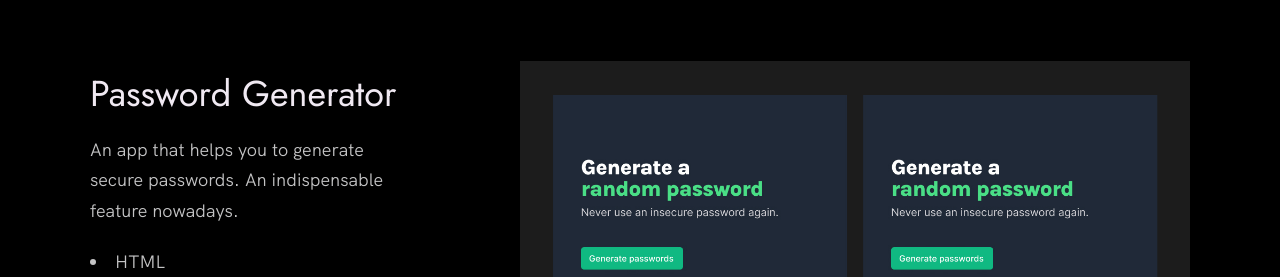
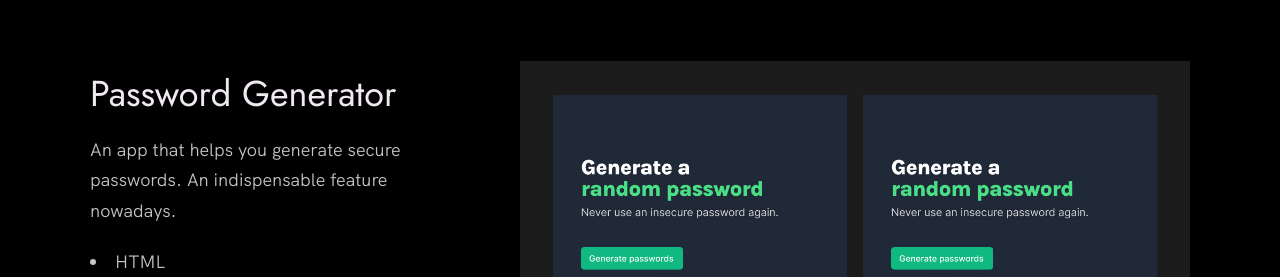
Before and after one commit to JeremyFlores137/Porftfolio, a website built with Vite: page index.html in a window 1280 px wide. Shown: the part 3260-3537 px from the top of the page. Built offline with nearby package versions, Linux system fonts and the light colour scheme.

Commit message:
Update index.html

```diff
--- a/index.html
+++ b/index.html
@@ -285,7 +285,7 @@
               <div class="work__text">
                 <h3>Password Generator</h3>
                 <p>
-                  An app that helps you to generate secure passwords. An
+                  An app that helps you generate secure passwords. An
                   indispensable feature nowadays.
                 </p>
                 <ul class="work__list">
```
